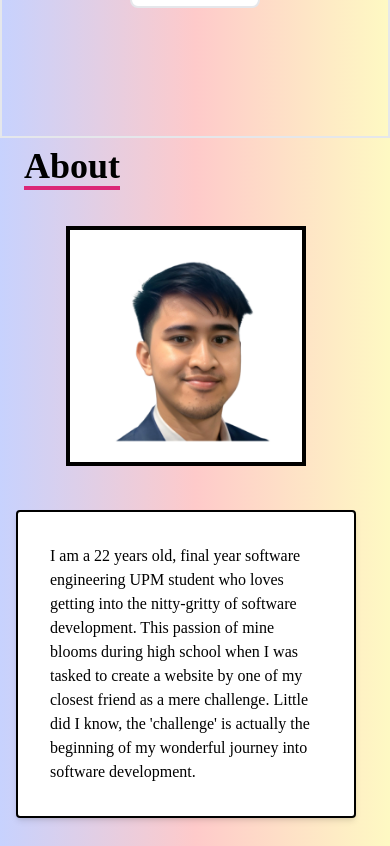
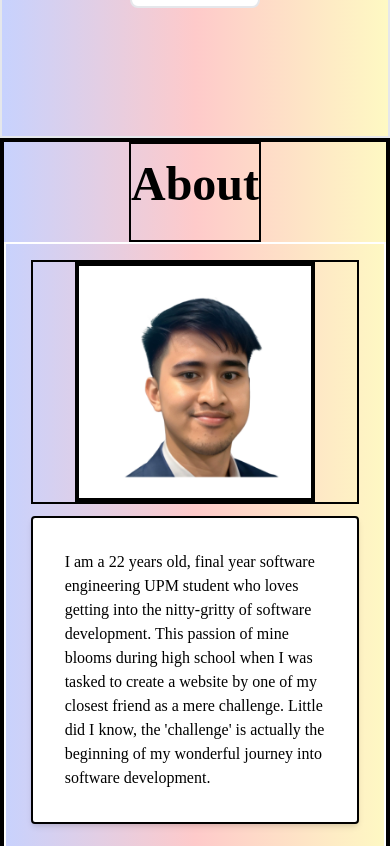
Before and after one commit to nikumaruku/dev-portfolio, a React (Create React App) app: page / in a window 390 px wide. Shown: the part 1298-2144 px from the top of the page. Built offline with nearby package versions, Linux system fonts and the light colour scheme.

Commit message:
Redesign : Mobile-first approach

```diff
--- a/src/components/About.jsx
+++ b/src/components/About.jsx
@@ -5,18 +5,17 @@ const About = () => {
   return (
     <div
       name="about"
-      className="w-full sm:h-screen bg-gradient-to-r from-indigo-200 via-red-200 to-yellow-100 text-gray-300 "
+      className="w-full md:h-screen bg-gradient-to-r from-indigo-200 via-red-200 to-yellow-100 text-gray-300 border-2 border-black"
     >
-      <div className="flex flex-col justify-center items-center w-full h-full">
-        <div className="max-w-[1000px] mx-auto p-2 flex flex-col justify-center w-full h-200 ">
-          <div className="sm:text-left pb-8 pl-4">
-            <p className="text-4xl font-bold inline border-b-4 border-pink-600 text-black">
-              About
-            </p>
-          </div>
+      <div className="flex flex-col justify-center items-center w-full h-full border-2 border-black  ">
+        <div className="md:text-left pb-8 justify-center items-center border-2 border-black pt-4">
+          <p className="text-5xl md:text-4xl font-bold inline text-black">
+            About
+          </p>
         </div>
-        <div className="max-w-[1000px] w-full grid sm:grid-cols-2 gap-8 px-4 ">
-          <div className="w-[95%] max-w-screen-md sm:text-center text-4xl font-bold flex justify-center items-center">
+
+        <div className="max-w-[1000px] flex flex-col w-full lg:grid lg:grid-cols-2 lg:gap-8 p-4 border-2 border-white items-center  ">
+          <div className="w-[95%] max-w-screen-md sm:text-center text-4xl font-bold flex justify-center items-center border-2 border-black ">
             <img
               src={ProfilePicture}
               alt="Nik Syahmi"
@@ -25,24 +24,24 @@ const About = () => {
             {/* <p className='text-black'>Hi. I am Nik Syahmi, nice to meet you. Please take a look around.</p> */}
           </div>
 
-          <div className="w-[95%] max-w-screen-md bg-white shadow-md rounded p-8 my-3 hover:scale-110 duration-500 border-solid border-2 border-black">
+          <div className="w-[95%] max-w-screen-md bg-white shadow-md rounded p-8 my-3 hover:scale-110 duration-500 border-solid border-2 border-black border-2 border-black ">
             <p className="text-black ">
-              I am a 22 years old, final year software engineering UPM student who loves
-              getting into the nitty-gritty of software development. This
-              passion of mine blooms during high school when I was tasked to
-              create a website by one of my closest friend as a mere challenge.
-              Little did I know, the 'challenge' is actually the beginning of my
-              wonderful journey into software development.
+              I am a 22 years old, final year software engineering UPM student
+              who loves getting into the nitty-gritty of software development.
+              This passion of mine blooms during high school when I was tasked
+              to create a website by one of my closest friend as a mere
+              challenge. Little did I know, the 'challenge' is actually the
+              beginning of my wonderful journey into software development.
             </p>
           </div>
-          <div className="w-[95%] max-w-screen-md bg-white shadow-md rounded p-8 my-3 hover:scale-110 duration-500 border-solid border-2 border-black">
+          <div className="w-[95%] max-w-screen-md bg-white shadow-md rounded p-8 my-3 hover:scale-110 duration-500 border-solid border-2 border-black border-2 border-black ">
             <p className="text-black">
               During my study in college, I was involved in various courseworks
               which helped introduced me to the foundations of web development
               in which we were tasked to build website using HTML, CSS and
               Bootstrap. Fueled by curiosity, I ventured further and acquired
-              the skills to independently create websites using the MERN stack. I
-              found this stack to be exceedingly approachable for beginners,
+              the skills to independently create websites using the MERN stack.
+              I found this stack to be exceedingly approachable for beginners,
               thanks to the abundance of learning resources available online.
             </p>
           </div>
```
